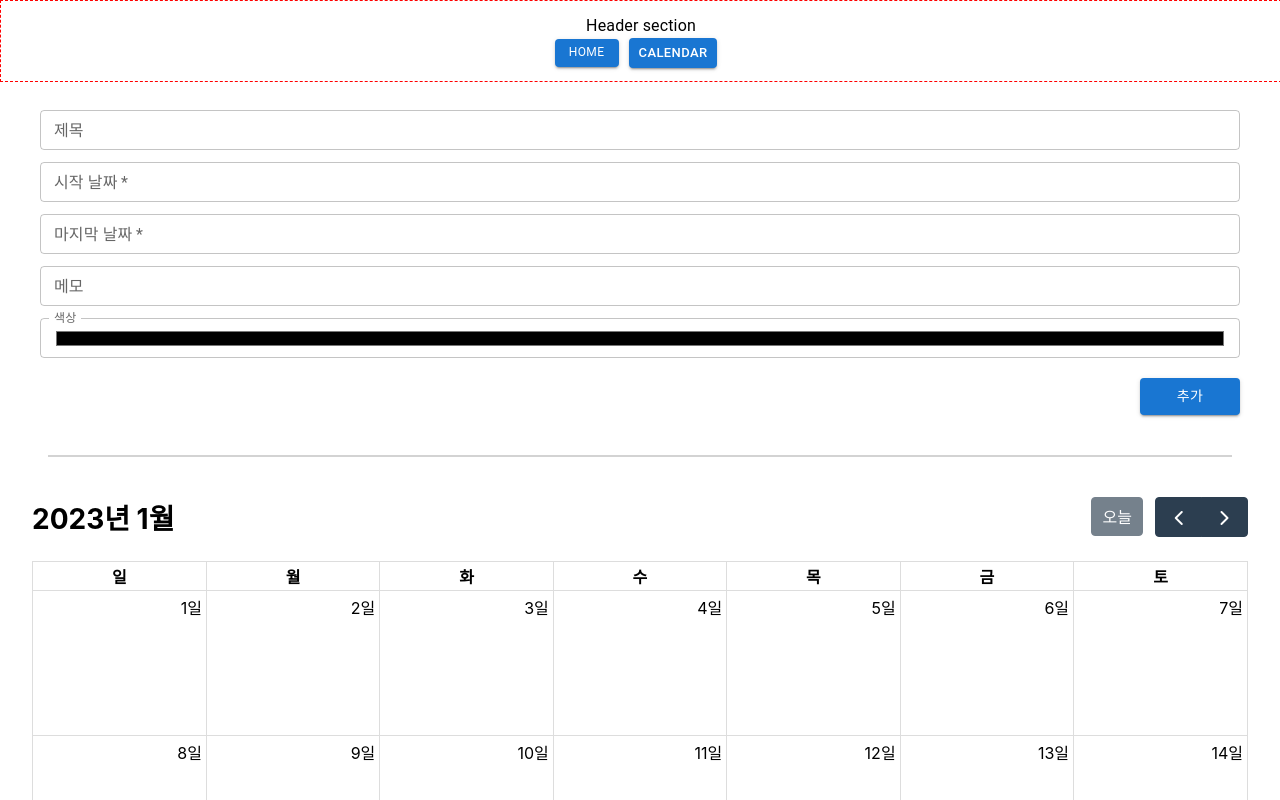
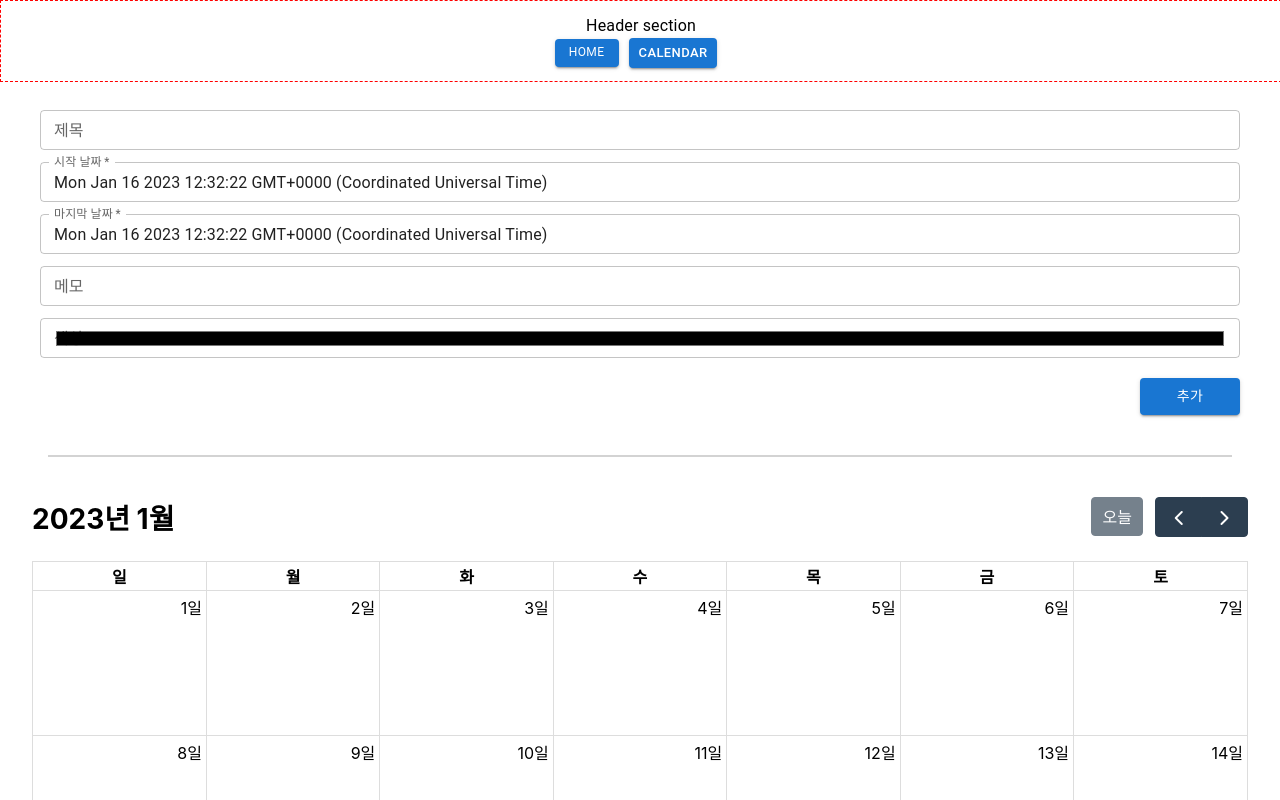
Before and after one commit to crayonzgrim/calendar-assign-web, a React (Create React App) app: page /calendar in a window 1280 px wide. Shown: the top 800 px of the page. Built offline with nearby package versions, Linux system fonts and the light colour scheme.

Commit message:
type modified

```diff
--- a/src/App.tsx
+++ b/src/App.tsx
@@ -1,6 +1,7 @@
 import React from 'react'
 import { BrowserRouter, Routes, Route } from 'react-router-dom'
 import { Box, styled, css } from '@mui/material'
+
 import { Body, CustomCalendar, Header } from './components'
 import { Home } from './components/home'
 
--- a/src/components/customCalendar/index.tsx
+++ b/src/components/customCalendar/index.tsx
@@ -10,7 +10,7 @@ import interactionPlugin from '@fullcalendar/interaction'
 
 import { DateForm } from '../dateForm'
 import { RootState } from '../../redux/store'
-import { CalendarInput } from '../../types'
+import { CalendarInfoType } from '../../types'
 
 type CustomCalendarProps = {
   //
@@ -20,20 +20,16 @@ export const CustomCalendar = styled((props: CustomCalendarProps) => {
   /** Property */
   const { ...others } = props
 
-  const info = useSelector((state: RootState) => state.addCalendar)
+  const calendarInfo = useSelector((state: RootState) => state.addCalendar.info)
 
-  const [config, setConfig] = useState<CalendarInput>({
-    id: crypto.randomUUID(),
+  const [config, setConfig] = useState<CalendarInfoType>({
+    id: crypto.randomUUID().toString(),
     title: '',
-    start: '',
-    end: '',
-    memo: '',
-    color: '#000'
+    start: new Date(),
+    end: new Date(),
+    url: '',
+    backgroundColor: ''
   })
-
-  // const [currentEvents, setCurrentEvents] = useState<EventApi[]>([])
-
-  // const todayStr = new Date().toISOString().replace(/T.*$/, '') // YYYY-MM-DD format
 
   const [customTitle, setCustomTitle] = useState('')
 
@@ -65,19 +61,21 @@ export const CustomCalendar = styled((props: CustomCalendarProps) => {
     [config]
   )
 
-  console.log('calendarInfo >> ', info.calendarInfo)
   const handleEventClick = useCallback(
     (data: EventClickArg) => {
-      // calendarInfo.map((info) => {
-      //   if (info.id === data.event.id) {
-      //     alert(info.memo)
-      //   }
-      //
-      //   return undefined
-      // })
+      calendarInfo.map((item) => {
+        if (item.id === data.event.id) {
+          console.log(item)
+          //   alert(item.memo)
+        }
+
+        return undefined
+      })
     },
-    [info.calendarInfo]
+    [calendarInfo]
   )
+
+  console.log('calendarInfo >> ', calendarInfo)
 
   /** Render */
   return (
@@ -102,7 +100,7 @@ export const CustomCalendar = styled((props: CustomCalendarProps) => {
           initialView="dayGridMonth"
           selectable={true}
           editable={true}
-          events={info.calendarInfo}
+          // events={calendarInfo}
           locales={allLocales}
           locale="ko"
           select={handleDateSelect}
--- a/src/components/dateForm/index.tsx
+++ b/src/components/dateForm/index.tsx
@@ -1,17 +1,17 @@
 import React, { useCallback, useEffect, useState } from 'react'
 import { styled, css, Box, Button } from '@mui/material'
 import { useDispatch, useSelector } from 'react-redux'
-import { DateSelectArg } from '@fullcalendar/core'
+import { DateSelectArg, EventApi } from '@fullcalendar/core'
 
 import { TextField } from '../textField'
 import { RootState } from '../../redux/store'
-import { call } from '../../utils/base'
 import { addInfo } from '../../redux/calendarInfo'
-import { CalendarInput } from '../../types'
+import { CalendarInfoType } from '../../types'
 
 type DateFormProps = {
-  config: CalendarInput
-  setConfig: React.Dispatch<React.SetStateAction<any>>
+  config: CalendarInfoType
+  setConfig: (value: CalendarInfoType) => void
+
   handleDateSelect: (selectInfo: DateSelectArg) => void
 
   customTitle: string
@@ -23,15 +23,17 @@ export const DateForm = styled((props: DateFormProps) => {
   const {
     config,
     setConfig,
+
     handleDateSelect,
+
     customTitle,
     setCustomTitle,
     ...others
   } = props
 
-  // const calendarInfo = useSelector((state: RootState) => state.addCalendar)
+  const dispatch = useDispatch()
 
-  const dispatch = useDispatch()
+  const calendarInfo = useSelector((state: RootState) => state.addCalendar)
 
   /** Function */
   const handleChangeField = useCallback(
@@ -39,18 +41,24 @@ export const DateForm = styled((props: DateFormProps) => {
       const name = e.target.name
       const value = e.target.value
 
-      setConfig({
-        ...config,
-        [name]: value
-      })
+      console.log(value)
+      if (name === 'start' || name === 'end') {
+        setConfig({
+          ...config,
+          [name]: new Date(value)
+        })
+      } else {
+        setConfig({
+          ...config,
+          [name]: value
+        })
+      }
     },
-    [config, setConfig]
+    [config]
   )
 
-  console.log('config > ', config)
-
   const handleAddData = useCallback(() => {
-    dispatch(addInfo(config))
+    // dispatch(addInfo(config))
   }, [config])
 
   /** Render */
@@ -74,7 +82,7 @@ export const DateForm = styled((props: DateFormProps) => {
       <TextField
         name="start"
         label="시작 날짜"
-        value={config.start}
+        value={config.start || ''}
         placeholder={'yyyy-MM-dd'}
         required={true}
         onChange={(e) => handleChangeField(e)}
@@ -82,7 +90,7 @@ export const DateForm = styled((props: DateFormProps) => {
       <TextField
         name="end"
         label="마지막 날짜"
-        value={config.end}
+        value={config.end || ''}
         placeholder={'yyyy-MM-dd'}
         required={true}
         onChange={(e) => handleChangeField(e)}
@@ -90,7 +98,7 @@ export const DateForm = styled((props: DateFormProps) => {
       <TextField
         name="memo"
         label="메모"
-        value={config.memo}
+        value={config.url}
         multiline={true}
         required={false}
         onChange={(e) => handleChangeField(e)}
@@ -99,7 +107,7 @@ export const DateForm = styled((props: DateFormProps) => {
         name="color"
         label="색상"
         type={'color'}
-        value={config.color}
+        value={config.backgroundColor}
         required={false}
         onChange={(e) => handleChangeField(e)}
       />
--- a/src/index.tsx
+++ b/src/index.tsx
@@ -12,7 +12,7 @@ const root = ReactDOM.createRoot(document.getElementById('root') as HTMLElement)
 root.render(
   <React.StrictMode>
     <Provider store={store}>
-      <PersistGate loading={null} persistor={persistor}>
+      <PersistGate persistor={persistor}>
         <App />
       </PersistGate>
     </Provider>
--- a/src/redux/calendarInfo/calendarSlice.ts
+++ b/src/redux/calendarInfo/calendarSlice.ts
@@ -2,26 +2,33 @@ import { createSlice } from '@reduxjs/toolkit'
 import type { PayloadAction } from '@reduxjs/toolkit'
 import produce from 'immer'
 
-import { CalendarInput } from '../../types'
+import { EventApi } from '@fullcalendar/core'
+import { CalendarInfoType } from '../../types'
+
+interface CalendarInfoInterface {
+  info: CalendarInfoType[]
+}
+
+const initialState: CalendarInfoInterface = {
+  info: []
+}
 
 export const calendarSlice = createSlice({
   name: 'calendar',
-  initialState: {
-    calendarInfo: []
-  },
+  initialState,
   reducers: {
-    addInfo: (state, { payload }: PayloadAction<CalendarInput | undefined>) => {
+    addInfo: (
+      state,
+      { payload }: { payload: CalendarInfoInterface; type: string }
+    ) => {
       if (payload) {
         console.log('payload', payload)
         return produce(payload, (draft) => {
           if (draft) {
             console.log('draft > ', draft)
-            // state.calendarInfo.push(payload)
+            // state.info.push({ ...payload })
           }
         })
-        // return state.calendarInfo.push({
-        //   action.payload
-        // })
       }
     }
   }
--- a/src/redux/store.ts
+++ b/src/redux/store.ts
@@ -1,13 +1,13 @@
 import { configureStore } from '@reduxjs/toolkit'
-import addCalendarReducer from './calendarInfo/calendarSlice'
-
 import { persistReducer, persistStore } from 'redux-persist'
 import storage from 'redux-persist/lib/storage'
 
+import addCalendarReducer from './calendarInfo/calendarSlice'
+
 const persistConfig = {
   key: 'root',
-  storage,
-  whitelist: ['calendar'] // only navigation will be persisted
+  storage
+  // whitelist: ['calendar'] // only navigation will be persisted
 }
 
 const persistedReducer = persistReducer(persistConfig, addCalendarReducer)
@@ -20,7 +20,7 @@ export const store = configureStore({
   }
 })
 
+export const persistor = persistStore(store)
+
 export type RootState = ReturnType<typeof store.getState>
 export type AppDispatch = typeof store.dispatch
-
-export const persistor = persistStore(store)
```
Also changed, not shown: src/types/index.ts (+6 -8 lines).
